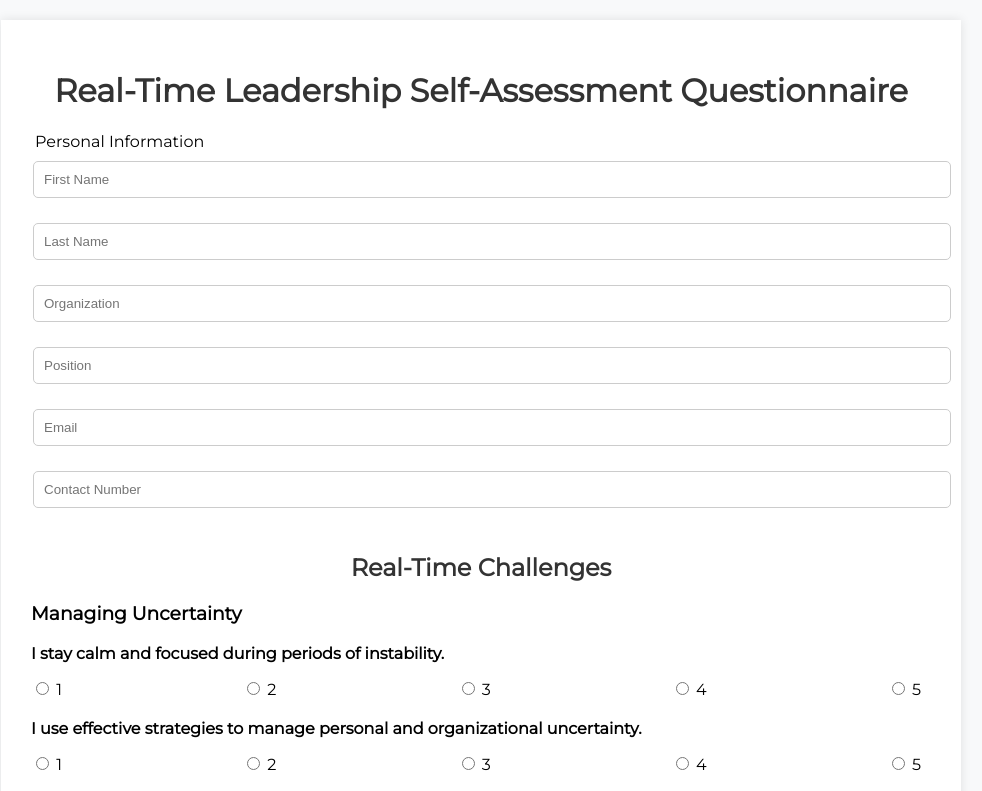
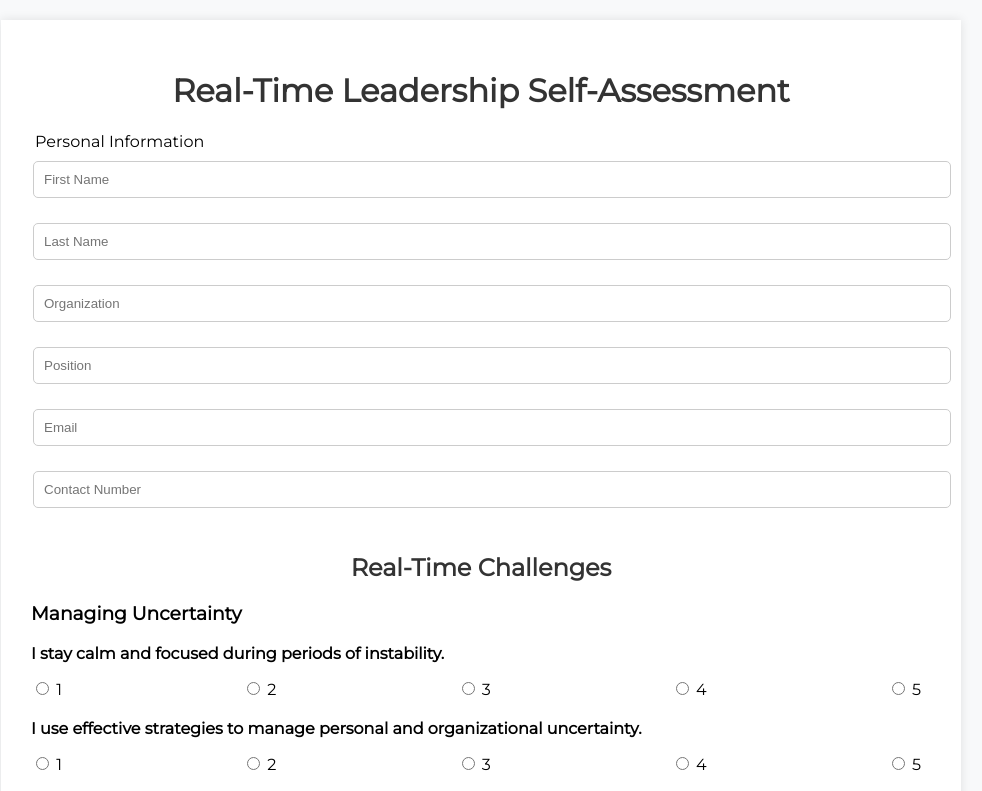
Before and after one commit to asilva777/realtime-leadership-assessment-, a plain HTML site: page index.html in a window 1280 px wide. Shown: the top 791 px of the page, without its empty margins (159-1141 px from the left). Drawn offline with Linux system fonts and the light colour scheme.

Commit message:
index.html

```diff
--- a/index.html
+++ b/index.html
@@ -8,7 +8,7 @@
 </head>
 <body>
   <div class="container">
-    <h1>Real-Time Leadership Self-Assessment Questionnaire</h1>
+    <h1>Real-Time Leadership Self-Assessment</h1>
 
     <form id="assessment-form">
       <fieldset>
```
